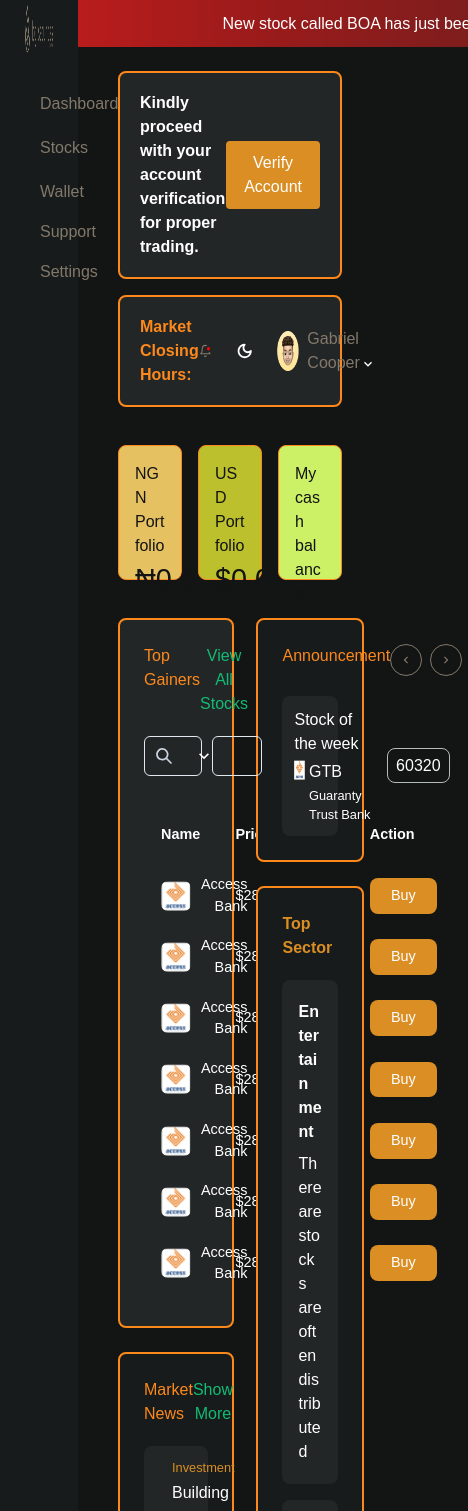
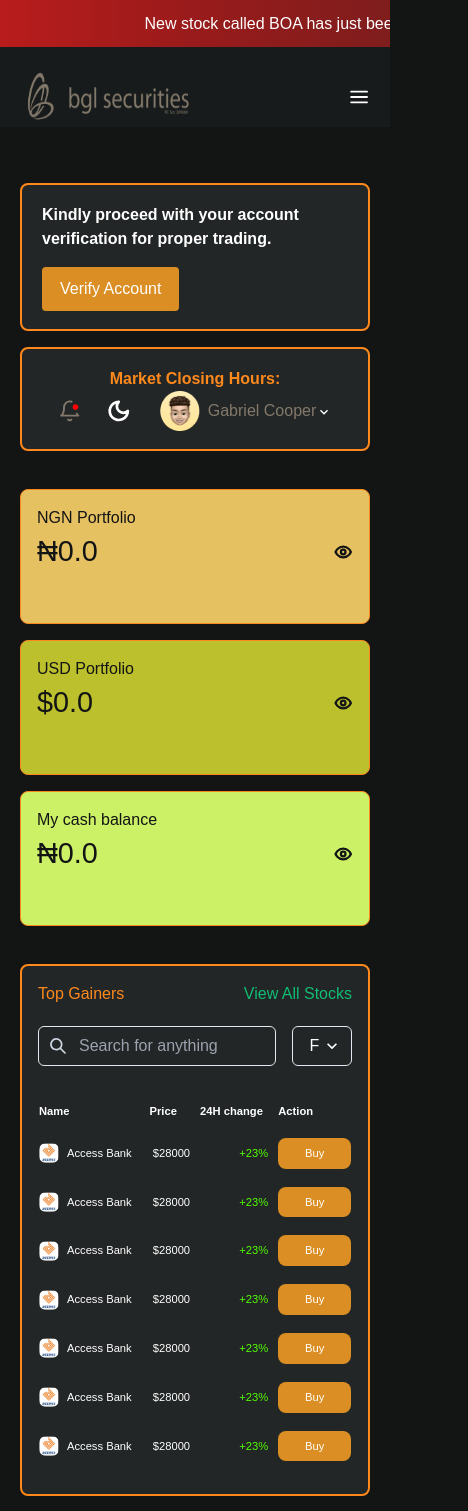
Before and after one commit to IdrisDY/BG-SEC, a Next.js app: page /dashboard in a window 390 px wide. Shown: the top 1511 px of the page, 468 px wide, since content can reach past the window. Built offline with nearby package versions, Linux system fonts and the light colour scheme; a web font is replaced by a local one.

Commit message:
fix mobile for dashboard

```diff
--- a/app/dashboard/layout.js
+++ b/app/dashboard/layout.js
@@ -2,9 +2,9 @@
 import Marquee from "@/components/marquee";
 const DashboardLayout = ({ children }) => {
   return (
-    <div className="flex relative">
+    <div className="flex   flex-col lg:flex-row w-full relative">
       <DashboardSidebar />
-      <div className="absolute top-0 right-0 left-[20%] w-full " >
+      <div className="absolute top-0 right-0 lg:left-[20%] w-full " >
       <Marquee
         text="New stock called BOA has just been released. | Dangote stock has
         increased with +0.5. | Stanbic IBTC +2.4
@@ -12,7 +12,7 @@
       />
 
       </div>
-    <main className=" pl-[40px] w-4/5 pr-[48px] pt-[24px] mt-[47px]" >{children}</main>
+    <main className="max-w-[500px]  w-full mx-auto lg:max-w-full lg:ml-auto lg:mr-0 px-[20px] lg:pl-[40px] lg:w-4/5 lg:pr-[48px] pt-[24px] lg:mt-[47px]" >{children}</main>
     </div>
   );
 };
--- a/app/dashboard/page.js
+++ b/app/dashboard/page.js
@@ -41,14 +41,9 @@
           <img
             src={value.image}
             alt={value.title}
-            style={{
-              width: 30,
-              height: 30,
-              borderRadius: "7px",
-              marginRight: 10,
-            }}
+            className="w-[20px] h-[20px] rounded-[7px] mr-2 "
           />
-          <span>{value.title}</span>
+          <span  className="text-left" >{value.title}</span>
         </div>
       ),
     },
@@ -140,10 +135,10 @@
   ];
 
   return (
-    <div className=" ">
+    <div className=" py-8">
       <section className={`flex flex-col gap-4`}>
         <div
-          className={`flex rounded-lg py-[18px] px-5 items-center justify-between w-full   ${
+          className={`flex flex-col gap-4 lg:gap-0 lg:flex-row rounded-lg py-[18px] px-5 lg:items-center justify-between w-full   ${
             dark
               ? "bg-dashboard_cards_bg border-2 border-outline_orange"
               : "bg-sidebar_light"
@@ -152,10 +147,10 @@
           <span className={`font-[700]`}>
             Kindly proceed with your account verification for proper trading.
           </span>
-          <Button customClassName={`bg-btn_orange`} text="Verify Account" />
+          <Button customClassName={`text-white bg-btn_orange`} text="Verify Account" />
         </div>
         <div
-          className={`flex rounded-lg py-[18px] border-2 border-outline_orange px-5 items-center justify-between w-full  ${
+          className={`flex flex-col lg:flex-row rounded-lg py-[18px] border-2 border-outline_orange px-5 items-center justify-between w-full  ${
             dark ? "bg-dashboard_cards_bg " : "bg-white"
           }`}
         >
@@ -200,8 +195,10 @@
           </div>
         </div>
       </section>
+
+      {/* Portfolio Cards Section */}
       <section
-        className={`grid py-[14px] gap-4 text-font_black mt-[24px] grid-cols-3`}
+        className={`grid py-[14px] gap-4 text-font_black mt-[24px] lg:grid-cols-3`}
       >
         {portfolioCards.map((item) => (
           <div
@@ -223,21 +220,22 @@
           </div>
         ))}
       </section>
-      <section className={`flex gap-[22px] mt-[24px]`}>
-        <div className={`flex flex-col gap-6 w-[52%]`}>
+      <section className={`flex flex-col lg:flex-row gap-[22px] mt-[24px]`}>
+        <div className={`flex flex-col gap-6 lg:w-[52%]`}>
+          {/*  Top Gainers Table*/}
           <div
             className={`border-2 flex flex-col gap-5 ${
               dark ? "bg-dashboard_cards_bg" : "bg-white"
-            } p-6 rounded-lg border-outline_orange`}
+            } px-2 py-4 lg:p-6 rounded-lg border-outline_orange`}
           >
-            <div className={`flex w-full justify-between`}>
+            <div className={`flex px-2 lg:px-0 w-full justify-between`}>
               <span className={`text-outline_orange`}>Top Gainers</span>
               <button className={`text-dashboard_green_80`}>
                 View All Stocks
               </button>
             </div>
 
-            <div className={`flex gap-4`}>
+            <div className={`flex  px-2 lg:px-0 gap-4`}>
               <div className={`w-4/5`}>
                 <InputGroup size="md">
                   <InputLeftElement pointerEvents="none">
@@ -274,18 +272,18 @@
               <span className={`text-outline_orange`}>Market News</span>
               <button className={`text-dashboard_green_80`}>Show More</button>
             </div>
-
+{/* News List */}
             <div className={`flex flex-col gap-5`}>
               {marketNews.map((item) => {
                 return (
                   <div
-                    className={`flex ${
+                    className={`flex flex-col lg:flex-row ${
                       dark
                         ? "bg-dashboard_cards_bg"
                         : "bg-dashboard_cards_light"
                     }  rounded-lg gap-4 p-3`}
                   >
-                    <div className={`relative w-1/2 h-[100px]`}>
+                    <div className={`relative lg:w-1/2 h-[100px]`}>
                       <Image
                         src="/blogImg.png"
                         alt="news image"
@@ -307,7 +305,7 @@
             </div>
           </div>
         </div>
-        <div className={`flex flex-col gap-6 w-[48%]`}>
+        <div className={`flex flex-col gap-6 lg:w-[48%]`}>
           <div
             className={`border-2 flex flex-col gap-5 ${
               dark ? "bg-aside_onboard" : "bg-white"
--- a/app/globals.css
+++ b/app/globals.css
@@ -13,6 +13,9 @@
 
 html {
   scroll-behavior: smooth;
+}
+aside{
+  height: 100%;
 }
 button{
   cursor: pointer;
--- a/components/Dashboard/Sidebar.js
+++ b/components/Dashboard/Sidebar.js
@@ -23,7 +23,12 @@
     });
   }
   return (
-    <aside className={`${ darkMode ? 'bg-aside_onboard' : 'bg-sidebar_light'} lg:min-h-screen w-1/5`}>
+    <aside
+      className={`mt-[47px] ${
+        darkMode  ? "bg-aside_onboard" : "lg:bg-sidebar_light"
+      } max-w-[500px] lg:absolute top:0 lg:left-0 flex mx-auto lg:max-w-full w-full lg:min-h-screen h-full lg:w-1/5 lg:mt-0`}
+    >
+      <div className={`h-full w-full hidden lg:flex flex-col  `}>
         <header className={`px-6`}>
           <div className={`relative w-[100%] h-[60px]`}>
             <Image
@@ -34,7 +39,7 @@
           </div>
         </header>
 
-      <div className={`px-4 lg:h-4/5 flex flex-col justify-between pt-6`}>
+        <div className={`px-4 lg:h-full flex flex-col justify-between pt-6`}>
           <ul className={`flex gap-1 flex-col`}>
             {" "}
             {listItems.map((item) => {
@@ -239,7 +244,8 @@
                         <path
                           d="M22 11.5667C22 16.8499 17.5222 21.1334 12 21.1334C11.3507 21.1343 10.7032 21.0742 10.0654 20.9545C9.60633 20.8682 9.37678 20.8251 9.21653 20.8496C9.05627 20.8741 8.82918 20.9948 8.37499 21.2364C7.09014 21.9197 5.59195 22.161 4.15111 21.893C4.69874 21.2194 5.07275 20.4112 5.23778 19.5448C5.33778 19.0148 5.09 18.5 4.71889 18.1231C3.03333 16.4115 2 14.1051 2 11.5667C2 6.28357 6.47778 2 12 2C17.5222 2 22 6.28357 22 11.5667Z"
                           stroke={
-                          listItemHovered.value && listItemHovered.item === item
+                            listItemHovered.value &&
+                            listItemHovered.item === item
                               ? "white"
                               : "#83796B"
                           }
@@ -249,7 +255,8 @@
                         <path
                           d="M10.5 10.0385C10.5 9.18879 11.1716 8.5 12 8.5C12.8284 8.5 13.5 9.18879 13.5 10.0385C13.5 10.3447 13.4127 10.6301 13.2623 10.8698C12.8141 11.5844 12 12.2657 12 13.1154V13.5"
                           stroke={
-                          listItemHovered.value && listItemHovered.item === item
+                            listItemHovered.value &&
+                            listItemHovered.item === item
                               ? "white"
                               : "#83796B"
                           }
@@ -259,7 +266,8 @@
                         <path
                           d="M12 15.5H12.009"
                           stroke={
-                          listItemHovered.value && listItemHovered.item === item
+                            listItemHovered.value &&
+                            listItemHovered.item === item
                               ? "white"
                               : "#83796B"
                           }
@@ -280,7 +288,8 @@
                         <path
                           d="M18 2V4M6 2V4"
                           stroke={
-                          listItemHovered.value && listItemHovered.item === item
+                            listItemHovered.value &&
+                            listItemHovered.item === item
                               ? "white"
                               : "#83796B"
                           }
@@ -291,7 +300,8 @@
                         <path
                           d="M21.4997 11.5C21.4957 7.63364 21.4267 5.62803 20.2479 4.35364C18.9958 3 16.9805 3 12.95 3H11.05C7.01949 3 5.00424 3 3.75212 4.35364C2.5 5.70728 2.5 7.88594 2.5 12.2432V12.7568C2.5 17.1141 2.5 19.2927 3.75212 20.6464C4.95133 21.9428 6.80467 21.9976 10.5 21.9999"
                           stroke={
-                          listItemHovered.value && listItemHovered.item === item
+                            listItemHovered.value &&
+                            listItemHovered.item === item
                               ? "white"
                               : "#83796B"
                           }
@@ -302,7 +312,8 @@
                         <path
                           d="M3 8H21"
                           stroke={
-                          listItemHovered.value && listItemHovered.item === item
+                            listItemHovered.value &&
+                            listItemHovered.item === item
                               ? "white"
                               : "#83796B"
                           }
@@ -313,7 +324,8 @@
                         <path
                           d="M17.5 20.7143V22M17.5 20.7143C16.3432 20.7143 15.3241 20.1461 14.7263 19.2833M17.5 20.7143C18.6568 20.7143 19.6759 20.1461 20.2737 19.2833M14.7263 19.2833L13.5004 20.0714M14.7263 19.2833C14.3728 18.773 14.1667 18.1597 14.1667 17.5C14.1667 16.8403 14.3727 16.2271 14.7262 15.7169M20.2737 19.2833L21.4996 20.0714M20.2737 19.2833C20.6272 18.773 20.8333 18.1597 20.8333 17.5C20.8333 16.8403 20.6273 16.2271 20.2738 15.7169M17.5 14.2857C18.6569 14.2857 19.6761 14.854 20.2738 15.7169M17.5 14.2857C16.3431 14.2857 15.3239 14.854 14.7262 15.7169M17.5 14.2857V13M20.2738 15.7169L21.5 14.9286M14.7262 15.7169L13.5 14.9286"
                           stroke={
-                          listItemHovered.value && listItemHovered.item === item
+                            listItemHovered.value &&
+                            listItemHovered.item === item
                               ? "white"
                               : "#83796B"
                           }
@@ -329,6 +341,48 @@
             </ul>
           </footer>
         </div>
+      </div>
+
+      <div className="flex lg:hidden min-w-full items-center px-[20px] pt-5 justify-between">
+        <div className={`relative w-[50%] h-[60px]`}>
+          <Image
+            src={`/onboard/bgl-onboard-darklogo.png`}
+            layout="fill"
+            alt="bgl logo"
+          />
+        </div>
+        <button className="">
+          <svg
+            width="22"
+            height="22"
+            viewBox="0 0 22 22"
+            fill="none"
+            xmlns="http://www.w3.org/2000/svg"
+          >
+            <path
+              d="M3.12695 5.69019H19.0578"
+              stroke={darkMode ? "white" : "#002616"}
+              stroke-width="1.77009"
+              stroke-linecap="round"
+              stroke-linejoin="round"
+            />
+            <path
+              d="M3.12695 11.0005H19.0578"
+              stroke={darkMode ? "white" : "#002616"}
+              stroke-width="1.77009"
+              stroke-linecap="round"
+              stroke-linejoin="round"
+            />
+            <path
+              d="M3.12695 16.3108H19.0578"
+              stroke={darkMode ? "white" : "#002616"}
+              stroke-width="1.77009"
+              stroke-linecap="round"
+              stroke-linejoin="round"
+            />
+          </svg>
+        </button>
+      </div>
     </aside>
   );
 };
--- a/components/Dashboard/table.js
+++ b/components/Dashboard/table.js
@@ -16,7 +16,7 @@
 
   return (
     <table
-      className="border-separate  text-[.9rem] border-spacing-x-4 border-spacing-y-4 w-full"
+      className="border-separate text-[.7rem] border-spacing-x-2  lg:text-[.9rem] lg:border-spacing-x-4 border-spacing-y-4 w-full"
       {...getTableProps()}
     >
       <thead>
@@ -54,7 +54,7 @@
                   onClick={() =>
                     console.log("Action clicked for row ID:", row.id)
                   }
-                  className=" px-[10px] text-center w-full min-w-[67px] py-[7px] rounded-lg bg-btn_orange"
+                  className=" px-[10px]  text-white text-center w-full min-w-[67px] py-[7px] rounded-lg bg-btn_orange"
                 >
                   Buy
                 </button>
```
Lines whose indentation alone changed are shown as unchanged.
